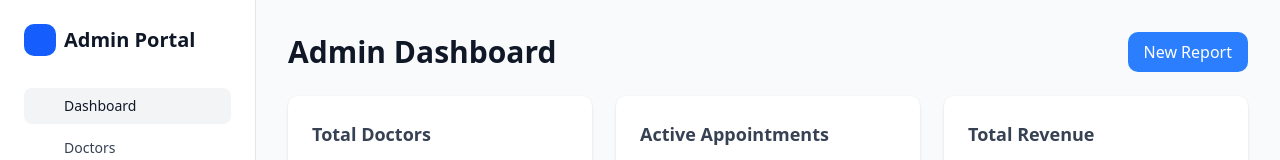
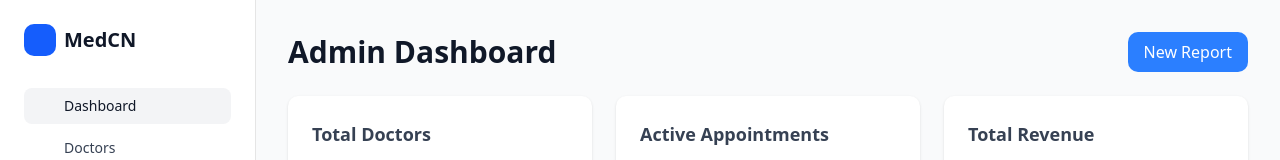
Before and after one commit to Agustya-AI/MedCN-Appointment-System, a Next.js app in the folder admin-panel/: page /admin in a window 1280 px wide. Shown: the top 160 px of the page. Built offline with nearby package versions, Linux system fonts and the light colour scheme; some icons are missing.

Commit message:
Admin portal layout

```diff
--- a/admin-panel/src/app/admin/_components/AdminPortalLayout.tsx
+++ b/admin-panel/src/app/admin/_components/AdminPortalLayout.tsx
@@ -20,7 +20,7 @@ export default function AdminPortalLayout({
       <nav className="w-64 bg-white border-r shadow-sm p-6">
         <div className="flex items-center gap-2 mb-8">
           <div className="h-8 w-8 rounded-lg bg-blue-600"></div>
-          <span className="text-xl font-semibold text-gray-900">Admin Portal</span>
+          <span className="text-xl font-semibold text-gray-900">MedCN</span>
         </div>
         <ul className="space-y-1.5">
           {adminRoutes.map((route) => {
```
